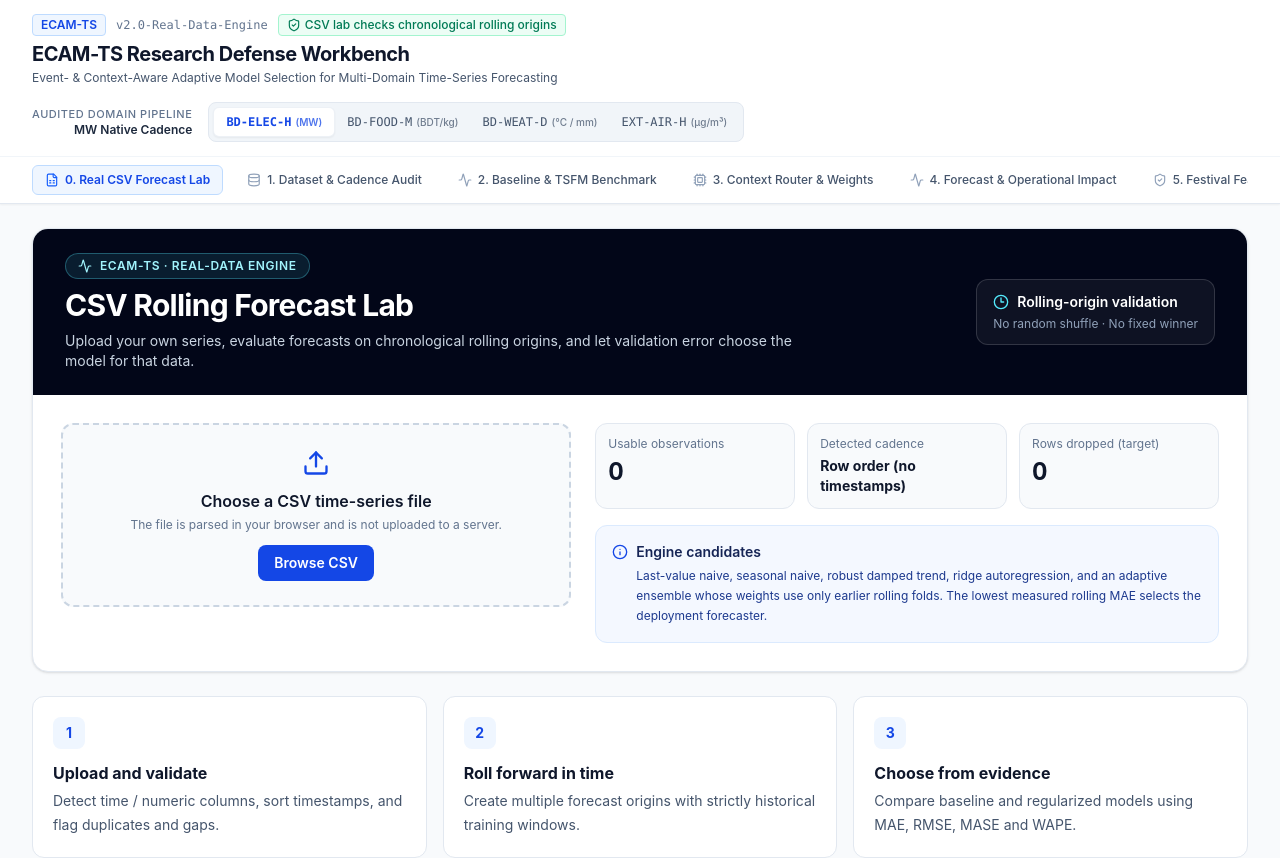
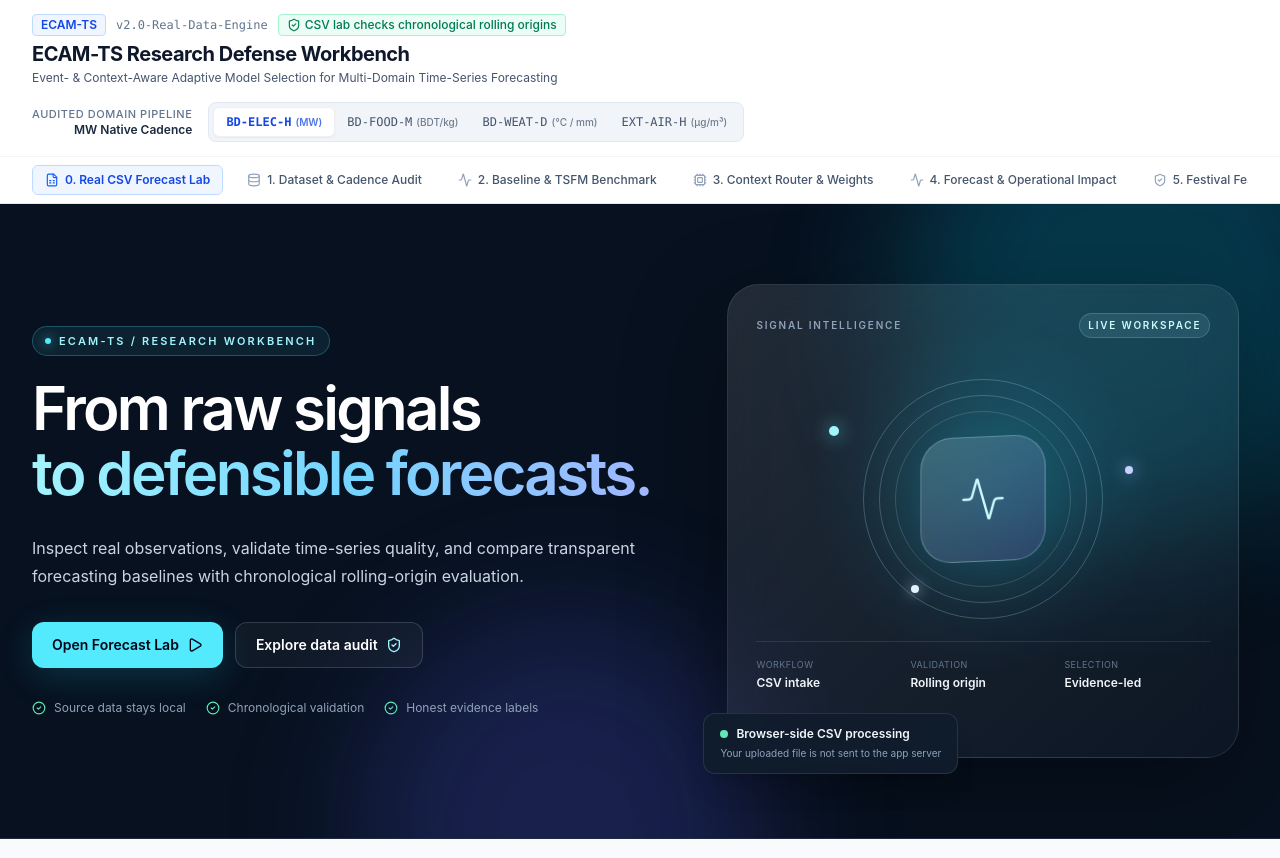
Before and after one commit to arafatalsaidrifat/ECAM-TS, a React (Vite) app: page / in a window 1280 px wide. Shown: the top 858 px of the page. Built offline with nearby package versions, Linux system fonts and the light colour scheme.

Commit message:
feat(ui): bring research workbench hero to rolling forecast lab

```diff
--- a/src/App.tsx
+++ b/src/App.tsx
@@ -22,7 +22,7 @@ import { StressTestingDiagnosticsModule } from './components/StressTestingDiagno
 import { FacultyDefenseInquiryModule } from './components/FacultyDefenseInquiryModule';
 import { LiteratureModule } from './components/LiteratureModule';
 import { RealDataForecastModule } from './components/RealDataForecastModule';
-import { ShieldCheck, Play, Sparkles, CheckCircle2 } from 'lucide-react';
+import { Activity, ShieldCheck, Play, Sparkles, CheckCircle2 } from 'lucide-react';
 
 export default function App() {
   const [currentTab, setCurrentTab] = useState<string>('real-csv-forecast');
@@ -83,7 +83,7 @@ export default function App() {
   }, [selectedDomain, selectedScenario, ablation, stress, routerWeights, gridCapacityMW]);
 
   return (
-    <div className="min-h-screen bg-[#F8FAFC] text-slate-900 flex flex-col font-sans antialiased selection:bg-blue-100 selection:text-blue-900">
+    <div className="min-h-screen bg-slate-50 text-slate-900 flex flex-col font-sans antialiased selection:bg-cyan-100 selection:text-cyan-950">
       {/* Top Header & Defense Navigation */}
       <Header
         currentTab={currentTab}
@@ -91,6 +91,71 @@ export default function App() {
         selectedDomain={selectedDomain}
         setSelectedDomain={handleDomainChange}
       />
+
+      {/* Research-workbench-inspired hero — real-data workflow remains the primary path. */}
+      <section className="relative isolate overflow-hidden border-b border-slate-800 bg-[#07111f] text-white">
+        <div aria-hidden="true" className="pointer-events-none absolute inset-0 -z-10 overflow-hidden">
+          <div className="ecam-hero-glow absolute -right-24 -top-36 h-[30rem] w-[30rem] rounded-full bg-cyan-400/20 blur-3xl" />
+          <div className="absolute -bottom-48 left-[28%] h-[26rem] w-[26rem] rounded-full bg-indigo-500/20 blur-3xl" />
+          <div className="ecam-grid absolute inset-0 opacity-30" />
+        </div>
+        <div className="mx-auto grid max-w-7xl items-center gap-10 px-4 py-12 sm:px-6 sm:py-16 lg:grid-cols-[1.1fr_.9fr] lg:px-8 lg:py-20">
+          <div className="relative z-10">
+            <div className="mb-5 inline-flex items-center gap-2 rounded-full border border-cyan-300/25 bg-cyan-300/[0.08] px-3 py-1.5 text-[11px] font-semibold uppercase tracking-[0.2em] text-cyan-200">
+              <span className="h-1.5 w-1.5 rounded-full bg-cyan-300 shadow-[0_0_12px_rgba(103,232,249,.9)]" />
+              ECAM-TS / Research workbench
+            </div>
+            <h1 className="max-w-3xl text-4xl font-semibold leading-[1.08] tracking-[-0.045em] sm:text-5xl lg:text-6xl">
+              From raw signals
+              <span className="block bg-gradient-to-r from-cyan-200 via-sky-300 to-indigo-300 bg-clip-text pb-2 text-transparent">to defensible forecasts.</span>
+            </h1>
+            <p className="mt-5 max-w-2xl text-sm leading-7 text-slate-300 sm:text-base">
+              Inspect real observations, validate time-series quality, and compare transparent forecasting baselines with chronological rolling-origin evaluation.
+            </p>
+            <div className="mt-8 flex flex-wrap gap-3">
+              <button type="button" onClick={() => setCurrentTab('real-csv-forecast')} className="group inline-flex items-center gap-2 rounded-xl bg-cyan-300 px-5 py-3 text-sm font-semibold text-slate-950 shadow-[0_8px_35px_rgba(34,211,238,.18)] transition hover:-translate-y-0.5 hover:bg-cyan-200">
+                Open Forecast Lab <Play className="h-4 w-4 transition group-hover:translate-x-0.5" />
+              </button>
+              <button type="button" onClick={() => setCurrentTab('cadence-audit')} className="inline-flex items-center gap-2 rounded-xl border border-white/15 bg-white/[0.04] px-5 py-3 text-sm font-semibold text-white transition hover:border-cyan-200/40 hover:bg-white/[0.08]">
+                Explore data audit <ShieldCheck className="h-4 w-4 text-cyan-200" />
+              </button>
+            </div>
+            <div className="mt-8 flex flex-wrap gap-x-5 gap-y-2 text-xs text-slate-400">
+              <span className="inline-flex items-center gap-2"><CheckCircle2 className="h-3.5 w-3.5 text-emerald-300" /> Source data stays local</span>
+              <span className="inline-flex items-center gap-2"><CheckCircle2 className="h-3.5 w-3.5 text-emerald-300" /> Chronological validation</span>
+              <span className="inline-flex items-center gap-2"><CheckCircle2 className="h-3.5 w-3.5 text-emerald-300" /> Honest evidence labels</span>
+            </div>
+          </div>
+          <div className="relative mx-auto w-full max-w-lg [perspective:1200px]">
+            <div className="ecam-orbit-card relative aspect-[1.08/1] overflow-hidden rounded-[2rem] border border-white/10 bg-gradient-to-br from-white/[0.11] to-white/[0.025] p-5 shadow-[0_35px_100px_rgba(0,0,0,.35)] backdrop-blur-xl sm:p-7">
+              <div className="absolute inset-0 bg-[radial-gradient(circle_at_50%_45%,rgba(34,211,238,.13),transparent_48%)]" />
+              <div className="relative flex items-center justify-between text-[10px] font-semibold uppercase tracking-[0.18em] text-slate-400">
+                <span>Signal intelligence</span><span className="rounded-full border border-cyan-200/20 bg-cyan-200/10 px-2 py-1 text-cyan-100">Live workspace</span>
+              </div>
+              <div className="relative mt-5 flex h-[68%] items-center justify-center">
+                <div className="ecam-orbit ecam-orbit-one absolute h-52 w-52 rounded-full border border-cyan-200/25 sm:h-60 sm:w-60" />
+                <div className="ecam-orbit ecam-orbit-two absolute h-44 w-44 rounded-full border border-indigo-200/25 sm:h-52 sm:w-52" />
+                <div className="ecam-orbit ecam-orbit-three absolute h-36 w-36 rounded-full border border-white/15 sm:h-44 sm:w-44" />
+                <div className="relative flex h-28 w-28 items-center justify-center rounded-[2rem] border border-cyan-100/30 bg-gradient-to-br from-cyan-200/25 to-indigo-400/20 shadow-[0_0_70px_rgba(34,211,238,.2)] [transform:rotateX(12deg)_rotateY(-12deg)] sm:h-32 sm:w-32">
+                  <Activity className="h-12 w-12 text-cyan-100" strokeWidth={1.2} />
+                </div>
+                <span className="absolute left-[16%] top-[24%] h-2.5 w-2.5 rounded-full bg-cyan-200 shadow-[0_0_18px_rgba(103,232,249,.95)]" />
+                <span className="absolute right-[17%] top-[38%] h-2 w-2 rounded-full bg-indigo-200 shadow-[0_0_16px_rgba(165,180,252,.95)]" />
+                <span className="absolute bottom-[17%] left-[34%] h-2 w-2 rounded-full bg-sky-100 shadow-[0_0_14px_rgba(224,242,254,.9)]" />
+              </div>
+              <div className="relative grid grid-cols-3 gap-2 border-t border-white/10 pt-4">
+                <div><div className="text-[9px] uppercase tracking-wider text-slate-500">Workflow</div><div className="mt-1 text-xs font-semibold text-slate-100">CSV intake</div></div>
+                <div><div className="text-[9px] uppercase tracking-wider text-slate-500">Validation</div><div className="mt-1 text-xs font-semibold text-slate-100">Rolling origin</div></div>
+                <div><div className="text-[9px] uppercase tracking-wider text-slate-500">Selection</div><div className="mt-1 text-xs font-semibold text-slate-100">Evidence-led</div></div>
+              </div>
+            </div>
+            <div className="absolute -bottom-4 -left-3 rounded-xl border border-white/10 bg-[#101d2d]/95 px-4 py-3 shadow-xl backdrop-blur sm:-left-6">
+              <div className="flex items-center gap-2 text-xs font-semibold text-slate-100"><span className="h-2 w-2 rounded-full bg-emerald-300" /> Browser-side CSV processing</div>
+              <div className="mt-1 text-[10px] text-slate-400">Your uploaded file is not sent to the app server</div>
+            </div>
+          </div>
+        </div>
+      </section>
 
       {/* Quick-Try Example Bar (Science UI Standard) */}
       {currentTab !== 'real-csv-forecast' && (
```
